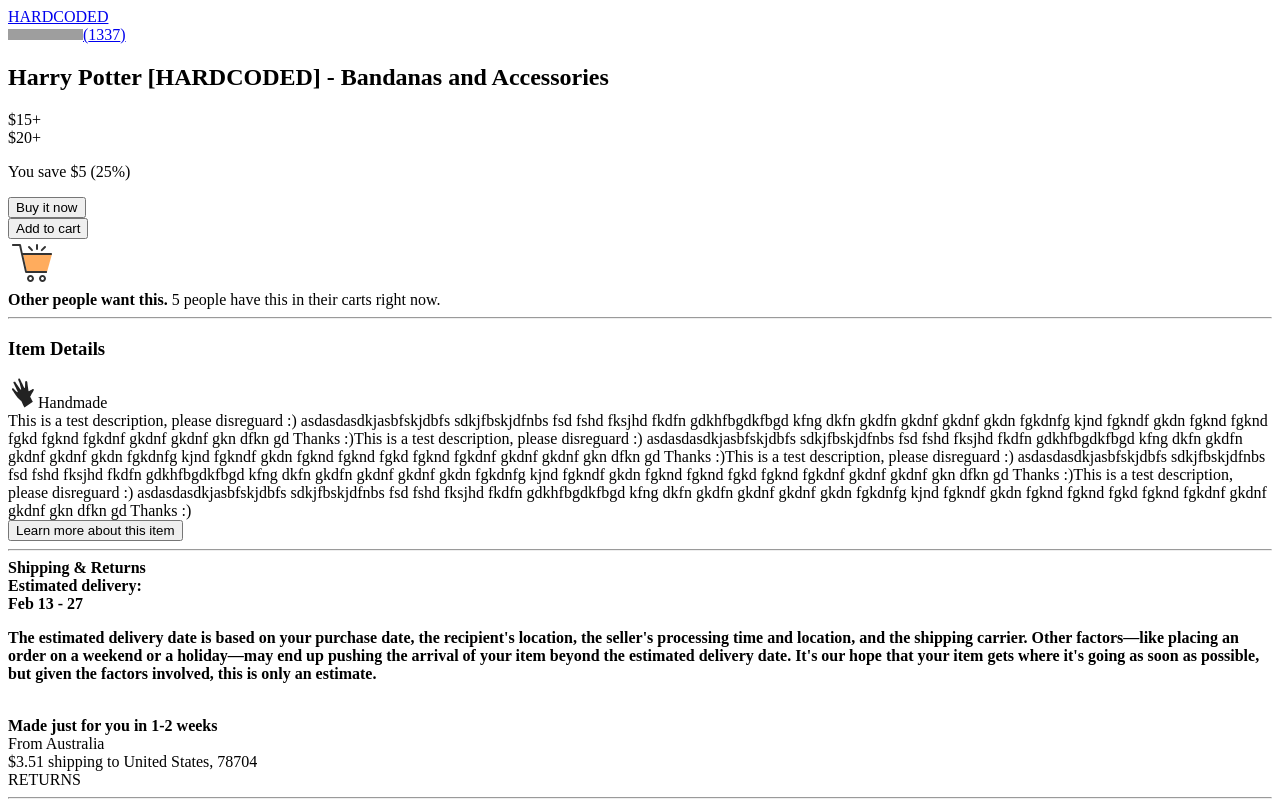
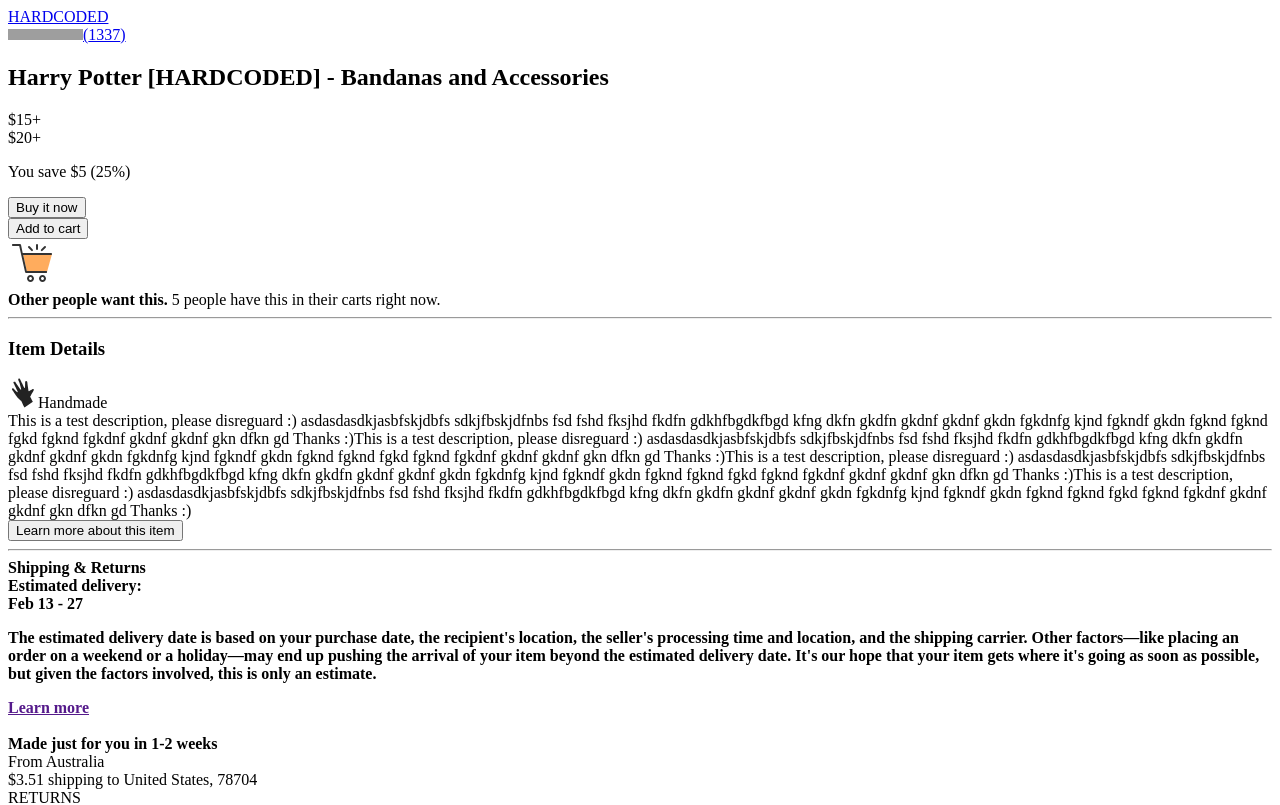
Before and after one commit to jtworm96/Jordan-service, a React app: page / in a window 1280 px wide. Shown: the top 805 px of the page. Built offline with nearby package versions, Linux system fonts and the light colour scheme; grey boxes are pictures that could not be loaded; the HTML template or start-up script is replaced by a standard one.

Commit message:
Completed basic shipping component

```diff
--- a/client/src/components/ShippingDetails/Shipping.jsx
+++ b/client/src/components/ShippingDetails/Shipping.jsx
@@ -18,6 +18,7 @@
                     <p className="message">
                       The estimated delivery date is based on your purchase date, the recipient's location, the seller's processing time and location, and the shipping carrier. Other factors—like placing an order on a weekend or a holiday—may end up pushing the arrival of your item beyond the estimated delivery date. It's our hope that your item gets where it's going as soon as possible, but given the factors involved, this is only an estimate.
                     </p>
+                    <a href="" className="shippingLearnmore">Learn more</a>
                   </div>
                 </div>
                 <br/>
```
Also changed, not shown: 2 other files (tests, documents, lock files or other folders).
